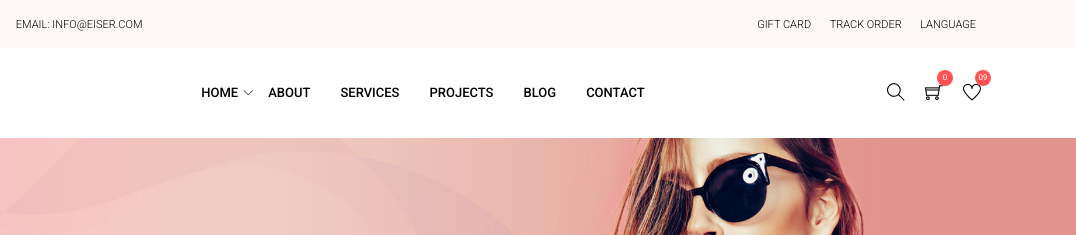
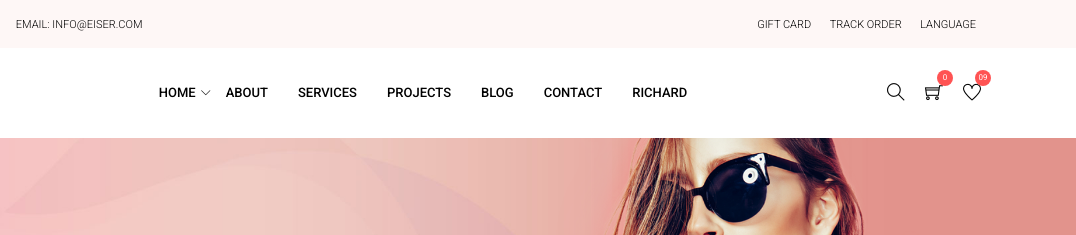
Before and after one commit to efoselormm1/virtual-repo, a plain HTML site: page index.html in a window 1280 px wide. Shown: the top 235 px of the page, 204-1280 px from the left. Drawn offline with Linux system fonts and the light colour scheme.

Commit message:
index.html

```diff
--- a/index.html
+++ b/index.html
@@ -62,6 +62,7 @@
             <li><a href="#">Projects</a></li>
             <li><a href="#">Blog</a></li>
             <li><a href="#">Contact</a></li>
+            <li><a href="#">richard</a></li>
           </ul>
 
           <div class="d-inline-flex align-items-center">
```
